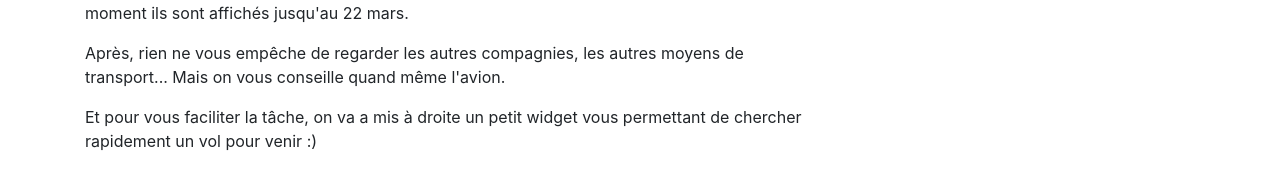
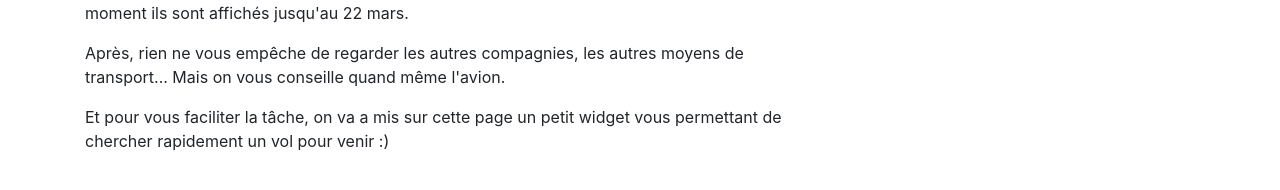
Before and after one commit to christophe-bazin/mariage, a Jekyll site: the page built from fr/venir-en-pologne.md, in a window 1280 px wide and 960 px high. Shown: the part 743-933 px from the top of the window. Built offline with Jekyll 4.4.1, drawn with Linux system fonts in a browser that asks for light colours; a script that is not in the unit is left out.

Commit message:
Fix typo

```diff
--- a/fr/venir-en-pologne.md
+++ b/fr/venir-en-pologne.md
@@ -17,7 +17,7 @@ lang: fr
     </ul>
     <p>Ces deux vols du dimanche devraient être <strong>affichés environ 4 mois à l'avance</strong> car pour le moment ils sont affichés jusqu'au 22 mars.</p>
     <p>Après, rien ne vous empêche de regarder les autres compagnies, les autres moyens de transport... Mais on vous conseille quand même l'avion.</p>
-    <p>Et pour vous faciliter la tâche, on va a mis à droite un petit widget vous permettant de chercher rapidement un vol pour venir :)</p>
+    <p>Et pour vous faciliter la tâche, on va a mis sur cette page un petit widget vous permettant de chercher rapidement un vol pour venir :)</p>
   </div>
 
   <div
```
